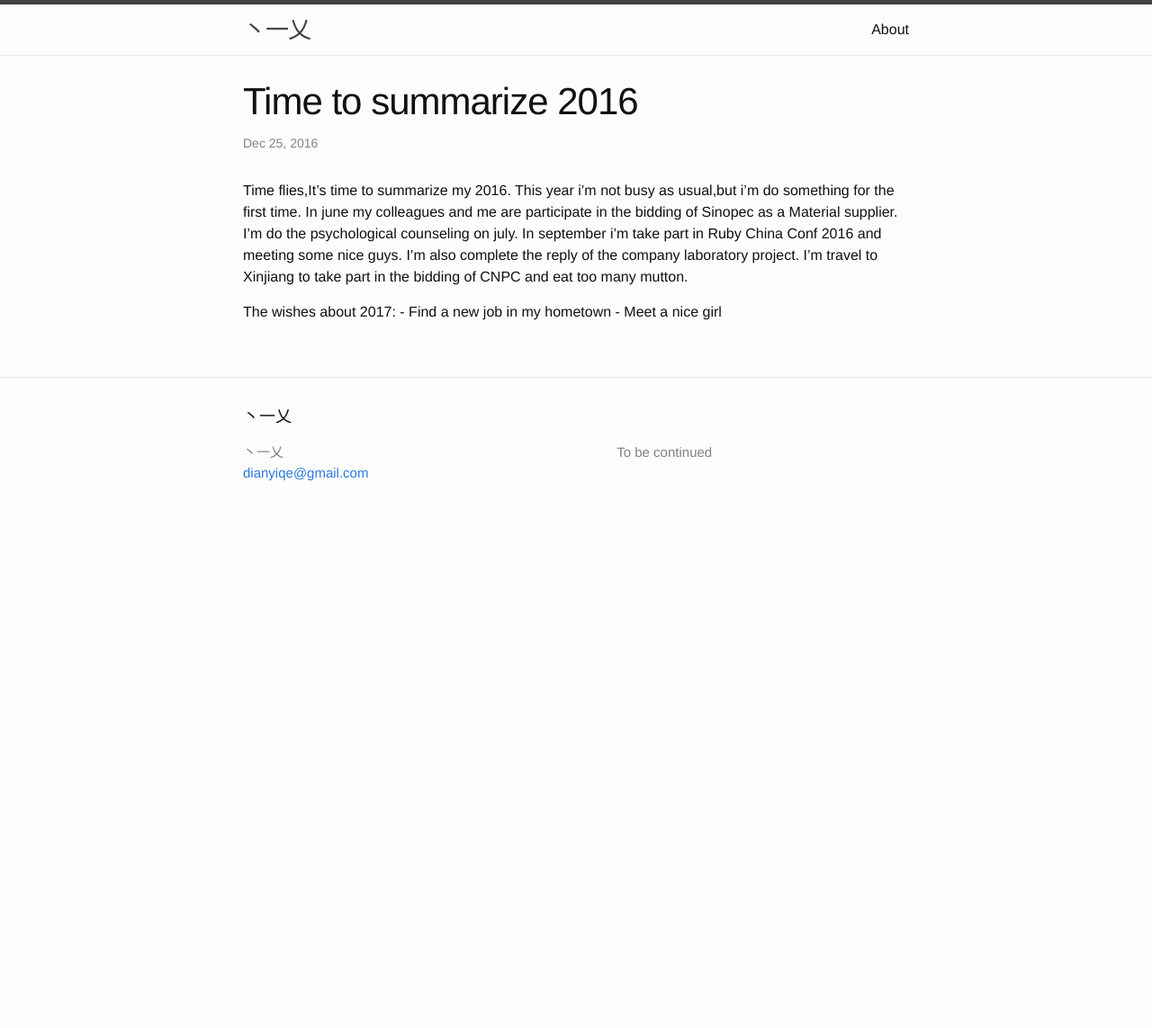
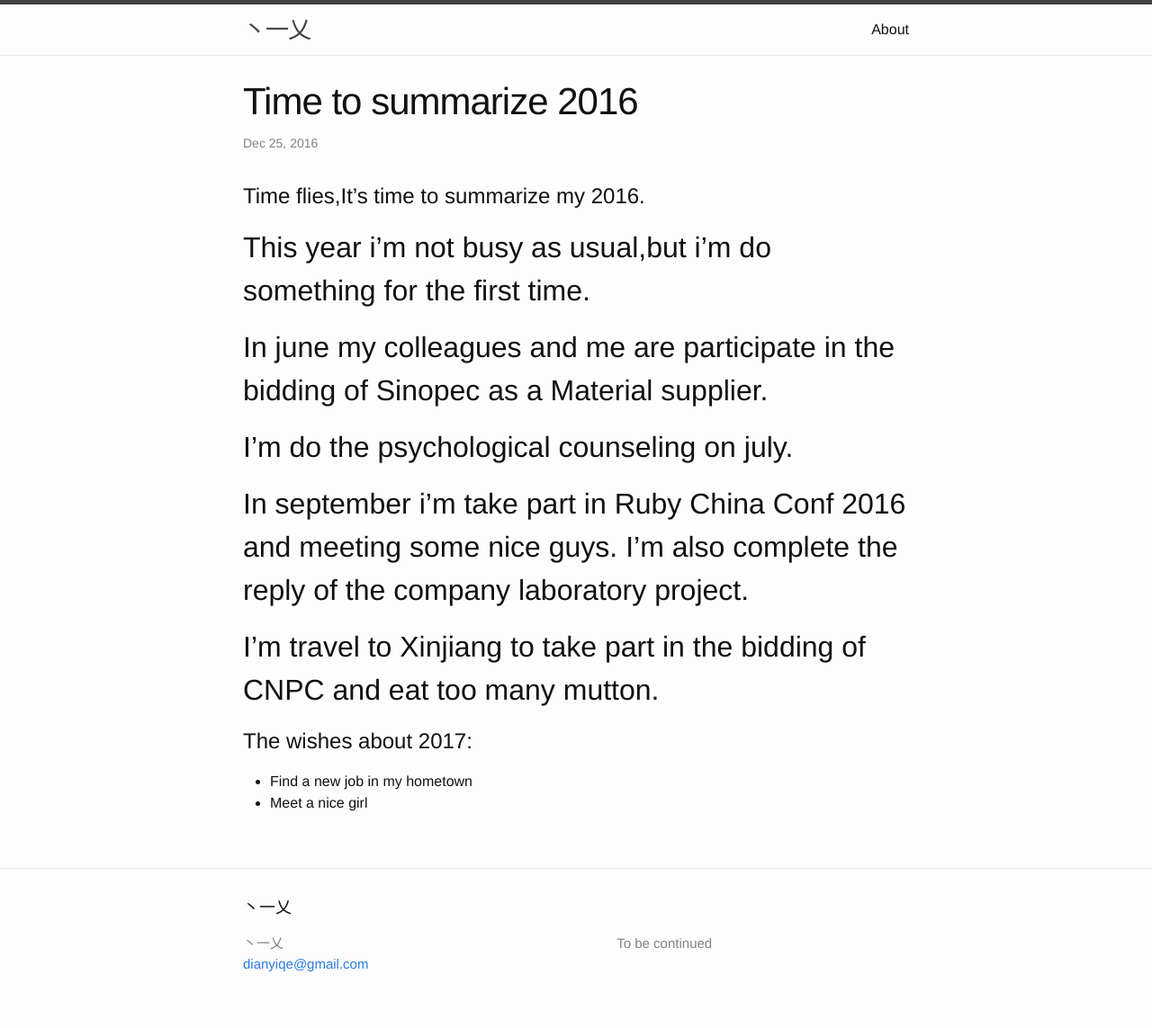
Before and after one commit to dianyiqe/dianyiqe.github.io, a Jekyll site: the page built from _posts/2016-12-25-Time-to-summarize-2016.markdown, in a window 1280 px wide. Shown: the whole page at 90% size. Built offline with Jekyll 4.4.1, drawn with Linux system fonts in a browser that asks for light colours; before the commit the page ends 900 px from its top, so only the background shows below that.

Commit message:
fixissue

```diff
--- a/_posts/2016-12-25-Time-to-summarize-2016.markdown
+++ b/_posts/2016-12-25-Time-to-summarize-2016.markdown
@@ -4,13 +4,13 @@ title:  "Time to summarize 2016"
 date:   2016-12-25
 categories: life
 ---
-Time flies,It's time to summarize my 2016.
-This year i'm not busy as usual,but i'm do something for the first time.
-In june my colleagues and me are participate in the bidding of Sinopec as a Material supplier.
-I'm do the psychological counseling on july.
-In september i'm take part in Ruby China Conf 2016 and meeting some nice guys. I'm also complete the reply of the company laboratory project.
-I'm travel to Xinjiang to take part in the bidding of CNPC and eat too many mutton.
+# Time flies,It's time to summarize my 2016.
+## This year i'm not busy as usual,but i'm do something for the first time.
+## In june my colleagues and me are participate in the bidding of Sinopec as a Material supplier.
+## I'm do the psychological counseling on july.
+## In september i'm take part in Ruby China Conf 2016 and meeting some nice guys. I'm also complete the reply of the company laboratory project.
+## I'm travel to Xinjiang to take part in the bidding of CNPC and eat too many mutton.
 
-The wishes about 2017:
-                   - Find a new job in my hometown
-                   - Meet a nice girl
+# The wishes about 2017:
+- Find a new job in my hometown
+- Meet a nice girl
```
